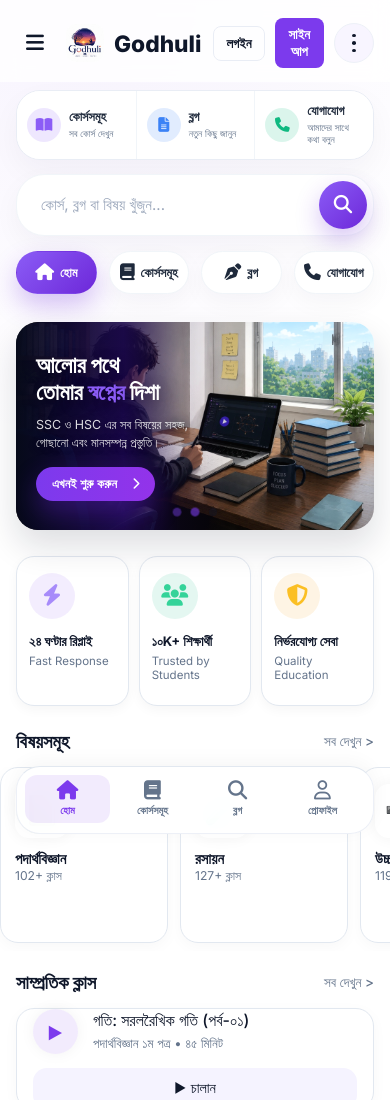
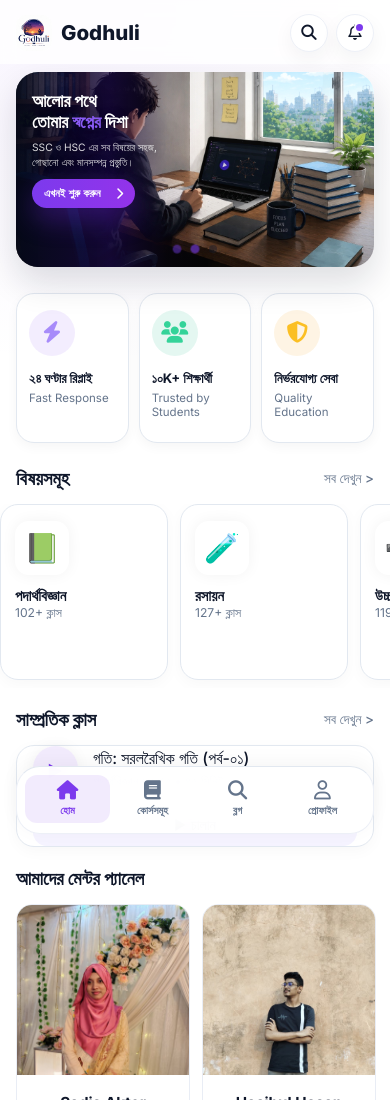
Before and after one commit to hasibcore/Edusite, a plain HTML site: page index.html in a window 390 px wide. Shown: the top 1100 px of the page. Drawn offline with Linux system fonts and the light colour scheme; files whose address does not match are found by name.

Commit message:
Refine compact mobile header and hero

```diff
--- a/index.html
+++ b/index.html
@@ -417,9 +417,6 @@
 <body>
 
 <nav class="navbar">
-  <button type="button" class="mobile-menu-trigger" onclick="toggleKebab()" aria-label="Open menu">
-    <i class="fa-solid fa-bars" aria-hidden="true"></i>
-  </button>
   <div class="logo-area" onclick="location.reload()">
     <img src="logo.jpg" alt="Logo">
     <div>
@@ -445,6 +442,13 @@
   </div>
 </nav>
 
+<div class="mobile-search-panel" id="mobileSearchPanel">
+  <div class="mobile-search-panel-inner">
+    <input type="text" placeholder="কোর্স বা বিষয় খুঁজুন..." id="mobileSearchInput">
+    <button type="button" onclick="submitMobileSearch()" aria-label="Search"><i class="fa-solid fa-magnifying-glass"></i></button>
+  </div>
+</div>
+
 <div class="mobile-top-ui">
   <div class="mobile-quick-cards">
     <div class="mqc-card" onclick="showCourses()">
@@ -468,11 +472,6 @@
         <span>আমাদের সাথে কথা বলুন</span>
       </div>
     </div>
-  </div>
-
-  <div class="mobile-search-bar">
-    <input type="text" placeholder="কোর্স, ব্লগ বা বিষয় খুঁজুন..." id="mobileSearchInput">
-    <button onclick="alert('খোঁজা হচ্ছে: ' + document.getElementById('mobileSearchInput').value)"><i class="fa-solid fa-magnifying-glass"></i></button>
   </div>
 
   <div class="mobile-pills">
@@ -1461,6 +1460,15 @@ function loadTheme() {
 function renderAuthUI() {
   const authDiv = document.getElementById("authUI");
   const langStr = i18n[currentLang] || i18n['bn'];
+  const mobileActions = `
+    <button type="button" class="mobile-nav-icon-btn" onclick="toggleMobileSearch()" aria-label="Search">
+      <i class="fa-solid fa-magnifying-glass"></i>
+    </button>
+    <button type="button" class="mobile-nav-icon-btn mobile-notice-btn" onclick="showMobileNotice()" aria-label="Notifications">
+      <i class="fa-regular fa-bell"></i>
+      <span class="mobile-notice-dot"></span>
+    </button>
+  `;
   const kebabMenu = `
     <div class="kebab-wrapper" id="kebabWrapper">
       <button class="kebab-btn" onclick="toggleKebab()">
@@ -1496,18 +1504,40 @@ function renderAuthUI() {
 
   if (!currentUser) {
     authDiv.innerHTML = `
+      ${mobileActions}
       <button class="btn btn-outline" onclick="openAuth(true)">${langStr.btn_login}</button>
       <button class="btn btn-primary" onclick="openAuth(false)">${langStr.btn_signup}</button>
       ${kebabMenu}
     `;
   } else {
     authDiv.innerHTML = `
+      ${mobileActions}
       <span class="nav-user-chip" onclick="menuAction('profile')">
         ${avatarHtml}<span class="nav-user-name">${currentUser.split('@')[0]}</span>
       </span>
       ${kebabMenu}
     `;
   }
+}
+
+function toggleMobileSearch() {
+  const panel = document.getElementById('mobileSearchPanel');
+  const input = document.getElementById('mobileSearchInput');
+  if (!panel) return;
+  panel.classList.toggle('open');
+  if (panel.classList.contains('open') && input) {
+    setTimeout(() => input.focus(), 60);
+  }
+}
+
+function submitMobileSearch() {
+  const input = document.getElementById('mobileSearchInput');
+  const value = input ? input.value.trim() : '';
+  alert((currentLang === 'en' ? 'Searching: ' : 'খোঁজা হচ্ছে: ') + value);
+}
+
+function showMobileNotice() {
+  alert(currentLang === 'en' ? 'No new notices' : 'কোন নতুন নোটিশ নেই');
 }
 
 function filterSubjects(level) {
--- a/style.css
+++ b/style.css
@@ -110,6 +110,8 @@ body {
 .logo-area span.brand { font-size: 1.5rem; font-weight: 700; color: white; }
 .logo-area span.tagline { font-size: 0.65rem; color: var(--text-muted); font-weight: 500; letter-spacing: 1px; margin-top: 4px; }
 .mobile-menu-trigger { display: none; }
+.mobile-nav-icon-btn,
+.mobile-search-panel { display: none; }
 
 .nav-links { display: flex; gap: 30px; }
 .nav-links a { color: var(--text-muted); text-decoration: none; font-size: 0.95rem; font-weight: 500; transition: 0.3s; position: relative; display: inline-flex; align-items: center; gap: 8px; }
@@ -1501,82 +1503,129 @@ body.light-theme .navbar .nav-links a:hover {
   }
 
   .navbar {
-    grid-template-columns: auto auto 1fr;
-    grid-template-areas: "menu logo actions";
-    gap: 12px;
-    padding: 18px 16px 14px;
+    grid-template-columns: minmax(0, 1fr) auto;
+    grid-template-areas: "logo actions";
+    gap: 10px;
+    padding: 14px 16px 12px;
     background: rgba(255, 255, 255, 0.96);
     border-bottom: 0;
     box-shadow: none;
   }
 
   .mobile-menu-trigger {
-    grid-area: menu;
+    display: none !important;
+  }
+
+  .logo-area {
+    grid-area: logo;
+    justify-self: start;
+    min-width: 0;
+    gap: 9px;
+  }
+
+  .logo-area img {
+    width: 36px;
+    height: 36px;
+    border-radius: 10px;
+    object-fit: cover;
+  }
+
+  .logo-area span.brand {
+    font-size: 1.28rem;
+    font-weight: 800;
+    color: #0f172a;
+  }
+
+  .nav-links {
+    display: none !important;
+  }
+
+  .nav-actions {
+    justify-self: end;
+    gap: 8px;
+  }
+
+  .nav-actions .btn,
+  .nav-actions .kebab-wrapper,
+  .nav-user-chip {
+    display: none !important;
+  }
+
+  .mobile-nav-icon-btn {
+    position: relative;
     display: inline-flex;
     align-items: center;
     justify-content: center;
     width: 38px;
     height: 38px;
+    border-radius: 50%;
+    border: 1px solid #edf0f7;
+    background: #ffffff;
+    color: #0f172a;
+    box-shadow: 0 8px 20px rgba(15, 23, 42, 0.05);
+    font-size: 0.96rem;
+    cursor: pointer;
+  }
+
+  .mobile-notice-dot {
+    position: absolute;
+    top: 7px;
+    right: 8px;
+    width: 7px;
+    height: 7px;
+    border-radius: 50%;
+    background: #7c3aed;
+    border: 2px solid #fff;
+  }
+
+  .mobile-search-panel {
+    display: none;
+    padding: 0 16px 10px;
+    background: #ffffff;
+  }
+
+  .mobile-search-panel.open {
+    display: block;
+  }
+
+  .mobile-search-panel-inner {
+    display: flex;
+    align-items: center;
+    gap: 8px;
+    min-height: 44px;
+    padding: 4px 5px 4px 16px;
+    border: 1px solid #e9edf5;
+    border-radius: 999px;
+    background: #ffffff;
+    box-shadow: 0 10px 26px rgba(15, 23, 42, 0.06);
+  }
+
+  .mobile-search-panel-inner input {
+    flex: 1;
+    min-width: 0;
     border: 0;
+    outline: 0;
     background: transparent;
     color: #0f172a;
-    font-size: 1.28rem;
+    font: inherit;
+    font-size: 0.88rem;
+  }
+
+  .mobile-search-panel-inner button {
+    width: 36px;
+    height: 36px;
+    border: 0;
+    border-radius: 50%;
+    background: #7c3aed;
+    color: #fff;
+    display: inline-flex;
+    align-items: center;
+    justify-content: center;
     cursor: pointer;
   }
 
-  .logo-area {
-    grid-area: logo;
-    min-width: 0;
-  }
-
-  .logo-area img {
-    width: 38px;
-    height: 38px;
-    border-radius: 10px;
-    object-fit: cover;
-  }
-
-  .logo-area span.brand {
-    font-size: 1.42rem;
-    font-weight: 800;
-    color: #0f172a;
-  }
-
-  .nav-links {
+  .mobile-top-ui {
     display: none !important;
-  }
-
-  .nav-actions {
-    gap: 10px;
-  }
-
-  .nav-user-chip {
-    max-width: 118px;
-    color: #0f172a;
-    font-weight: 800;
-  }
-
-  .kebab-wrapper {
-    margin-left: 0;
-  }
-
-  .kebab-btn {
-    width: 40px;
-    height: 40px;
-    border-radius: 50%;
-    border-color: #edf0f7;
-    background: #f8f5ff;
-  }
-
-  .kebab-btn span {
-    width: 4px;
-    height: 4px;
-    background: #0f172a;
-  }
-
-  .mobile-top-ui {
-    display: block;
-    padding: 8px 16px 14px;
   }
 
   .mobile-quick-cards {
@@ -1689,9 +1738,9 @@ body.light-theme .navbar .nav-links a:hover {
   }
 
   .hero-section {
-    height: clamp(208px, 52vw, 230px);
+    height: clamp(190px, 50vw, 220px);
     min-height: 0;
-    margin: 0 16px 18px;
+    margin: 8px 16px 18px;
     border-radius: 22px;
     border: 0;
     background: #0b1020;
@@ -1700,34 +1749,34 @@ body.light-theme .navbar .nav-links a:hover {
 
   .hero-slide {
     background-size: cover;
-    background-position: 48% center;
+    background-position: 58% center;
     filter: saturate(1.08) contrast(1.04);
   }
 
   .hero-bg-overlay {
     background:
       linear-gradient(90deg,
-        rgba(6, 10, 26, 0.96) 0%,
-        rgba(31, 10, 85, 0.82) 30%,
-        rgba(31, 10, 85, 0.16) 46%,
-        rgba(0, 0, 0, 0) 60%);
+        rgba(6, 10, 26, 0.88) 0%,
+        rgba(31, 10, 85, 0.56) 26%,
+        rgba(31, 10, 85, 0.08) 42%,
+        rgba(0, 0, 0, 0) 54%);
   }
 
   .hero-content {
     display: flex;
     flex-direction: column;
-    justify-content: center;
+    justify-content: flex-start;
     height: 100%;
     box-sizing: border-box;
-    padding: 18px 20px;
+    padding: 18px 16px;
     margin-left: 0;
-    max-width: 63%;
+    max-width: 48%;
   }
 
   .hero-content h1 {
-    font-size: clamp(1.3rem, 5.8vw, 1.62rem);
-    line-height: 1.22;
-    margin: 0 0 10px;
+    font-size: clamp(1rem, 4.5vw, 1.24rem);
+    line-height: 1.2;
+    margin: 0 0 8px;
     color: #fff;
     text-shadow: 0 4px 16px rgba(0, 0, 0, 0.4);
   }
@@ -1737,18 +1786,18 @@ body.light-theme .navbar .nav-links a:hover {
   }
 
   .hero-content p {
-    max-width: 210px;
-    margin: 0 0 14px;
+    max-width: 154px;
+    margin: 0 0 10px;
     color: rgba(255, 255, 255, 0.86);
-    font-size: 0.78rem;
-    line-height: 1.48;
+    font-size: 0.64rem;
+    line-height: 1.42;
     text-shadow: 0 2px 10px rgba(0, 0, 0, 0.42);
   }
 
   .hero-buttons button {
-    padding: 10px 16px;
-    border-radius: 17px;
-    font-size: 0.78rem;
+    padding: 8px 12px;
+    border-radius: 15px;
+    font-size: 0.68rem;
     box-shadow: 0 12px 26px rgba(109, 40, 217, 0.34);
   }
 
```
